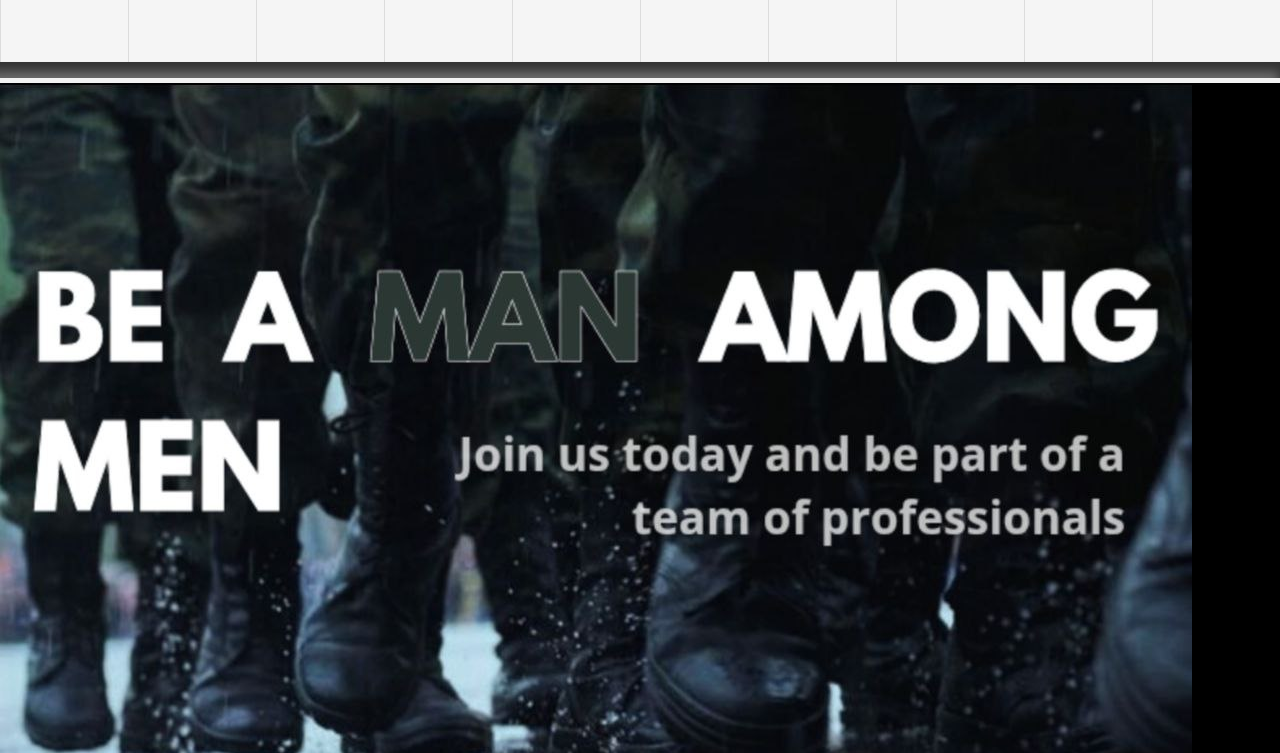
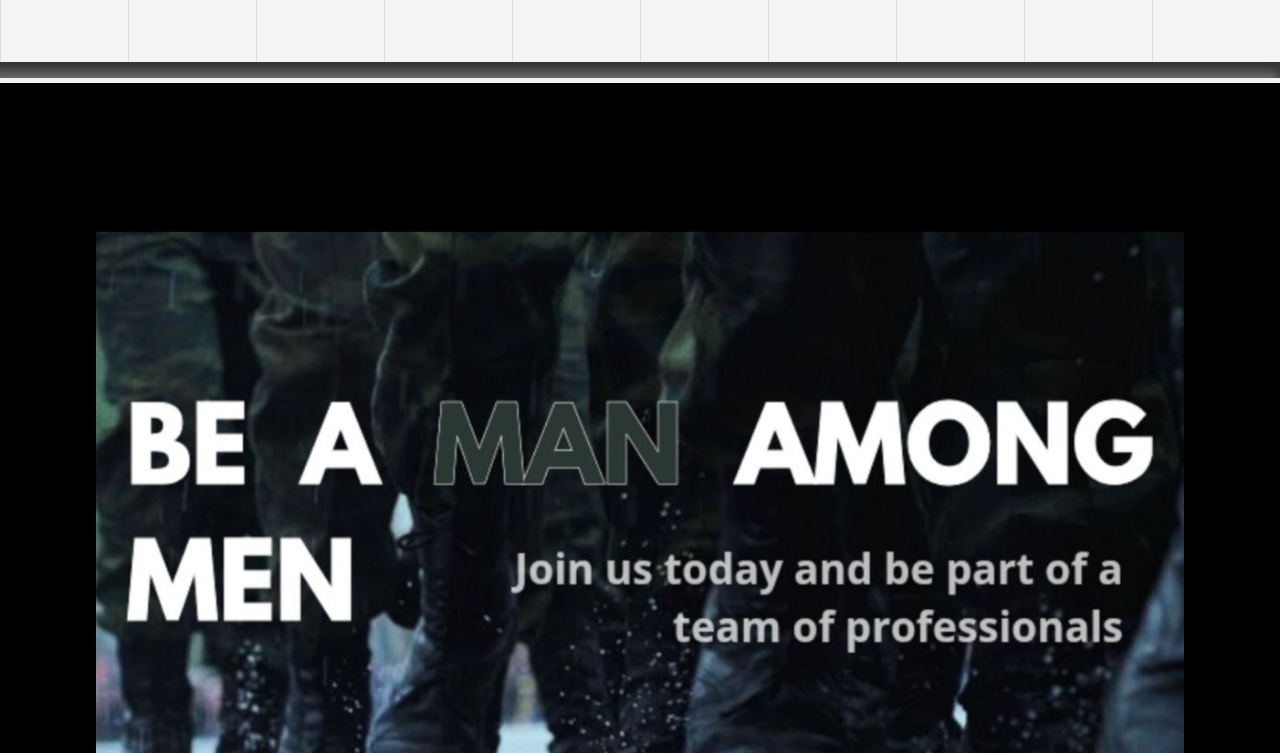
Before and after one commit to WolfCultTactical/wct.io, a website built with webpack: page index.html in a window 1280 px wide. Shown: the part 1927-2680 px from the top of the page. Built offline with nearby package versions, Linux system fonts and the light colour scheme.

Commit message:
Update style.css test

```diff
--- a/css/style.css
+++ b/css/style.css
@@ -390,7 +390,8 @@ header {
   display: block;
   height: 100vw;
   background-image: url('../img/Wctadv.JPG');
-  background-size: stretch;
+  background-size: 85%;
+  background-position: 50% 50%;
   background-repeat: no-repeat;
   background-color: #000000;
   border: 5px solid #f2f2f2;
```
